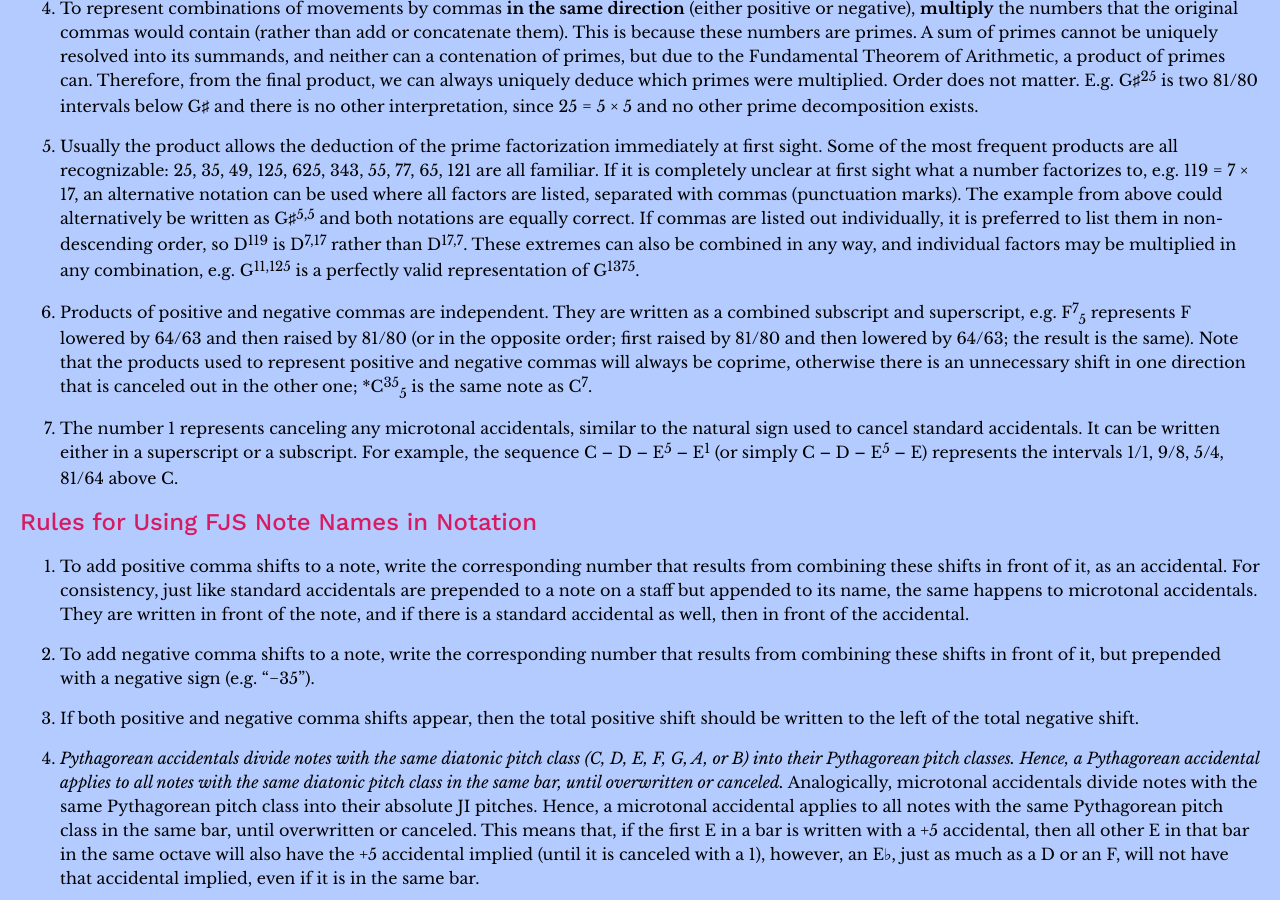
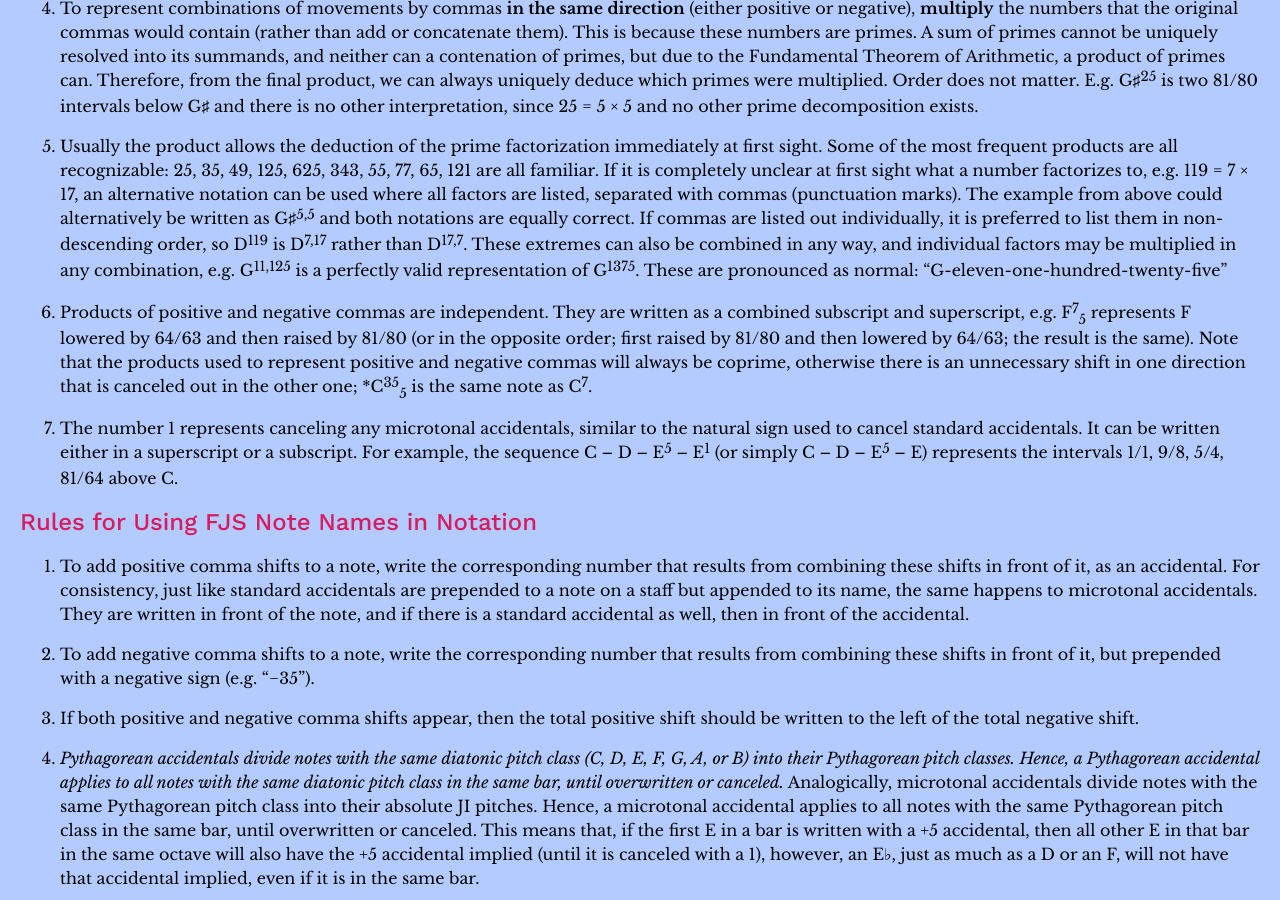
Before and after one commit to misotanni/misotanni.github.io, a Jekyll site: the page built from fjs/en/rules.md, in a window 1280 px wide and 900 px high, scrolled down 1583 px. Built offline with Jekyll 4.4.1, drawn with Linux system fonts in a browser that asks for light colours; our own code applies the rules of GitHub Pages for plain Markdown files; formulas are drawn with MathJax 3.

Commit message:
nu bacru

```diff
--- a/fjs/en/rules.md
+++ b/fjs/en/rules.md
@@ -56,7 +56,7 @@
 
 4. To represent combinations of movements by commas **in the same direction** (either positive or negative), **multiply** the numbers that the original commas would contain (rather than add or concatenate them). This is because these numbers are primes. A sum of primes cannot be uniquely resolved into its summands, and neither can a contenation of primes, but due to the Fundamental Theorem of Arithmetic, a product of primes can. Therefore, from the final product, we can always uniquely deduce which primes were multiplied. Order does not matter. E.g. G♯<sup>25</sup> is two 81/80 intervals below G♯ and there is no other interpretation, since 25 = 5 × 5 and no other prime decomposition exists.
 
-5. Usually the product allows the deduction of the prime factorization immediately at first sight. Some of the most frequent products are all recognizable: 25, 35, 49, 125, 625, 343, 55, 77, 65, 121 are all familiar. If it is completely unclear at first sight what a number factorizes to, e.g. 119 = 7 × 17, an alternative notation can be used where all factors are listed, separated with commas (punctuation marks). The example from above could alternatively be written as G♯<sup>5,5</sup> and both notations are equally correct. If commas are listed out individually, it is preferred to list them in non-descending order, so D<sup>119</sup> is D<sup>7,17</sup> rather than D<sup>17,7</sup>. These extremes can also be combined in any way, and individual factors may be multiplied in any combination, e.g. G<sup>11,125</sup> is a perfectly valid representation of G<sup>1375</sup>.
+5. Usually the product allows the deduction of the prime factorization immediately at first sight. Some of the most frequent products are all recognizable: 25, 35, 49, 125, 625, 343, 55, 77, 65, 121 are all familiar. If it is completely unclear at first sight what a number factorizes to, e.g. 119 = 7 × 17, an alternative notation can be used where all factors are listed, separated with commas (punctuation marks). The example from above could alternatively be written as G♯<sup>5,5</sup> and both notations are equally correct. If commas are listed out individually, it is preferred to list them in non-descending order, so D<sup>119</sup> is D<sup>7,17</sup> rather than D<sup>17,7</sup>. These extremes can also be combined in any way, and individual factors may be multiplied in any combination, e.g. G<sup>11,125</sup> is a perfectly valid representation of G<sup>1375</sup>. These are pronounced as normal: "G-eleven-one-hundred-twenty-five"
 
 6. Products of positive and negative commas are independent. They are written as a combined subscript and superscript, e.g. F<sup>7</sup><sub>5</sub> represents F lowered by 64/63 and then raised by 81/80 (or in the opposite order; first raised by 81/80 and then lowered by 64/63; the result is the same). Note that the products used to represent positive and negative commas will always be coprime, otherwise there is an unnecessary shift in one direction that is canceled out in the other one; \*C<sup>35</sup><sub>5</sub> is the same note as C<sup>7</sup>.
 
```
